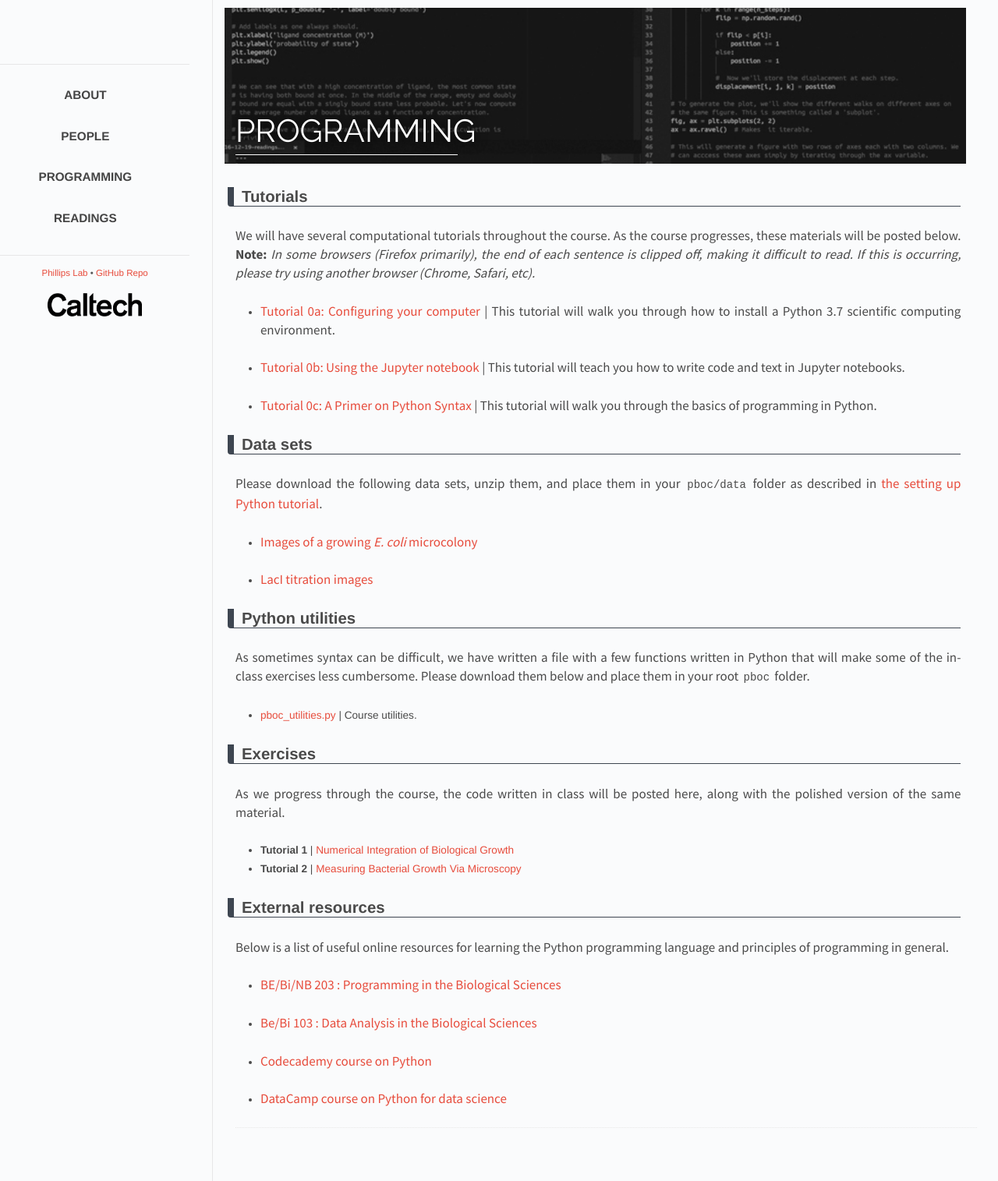
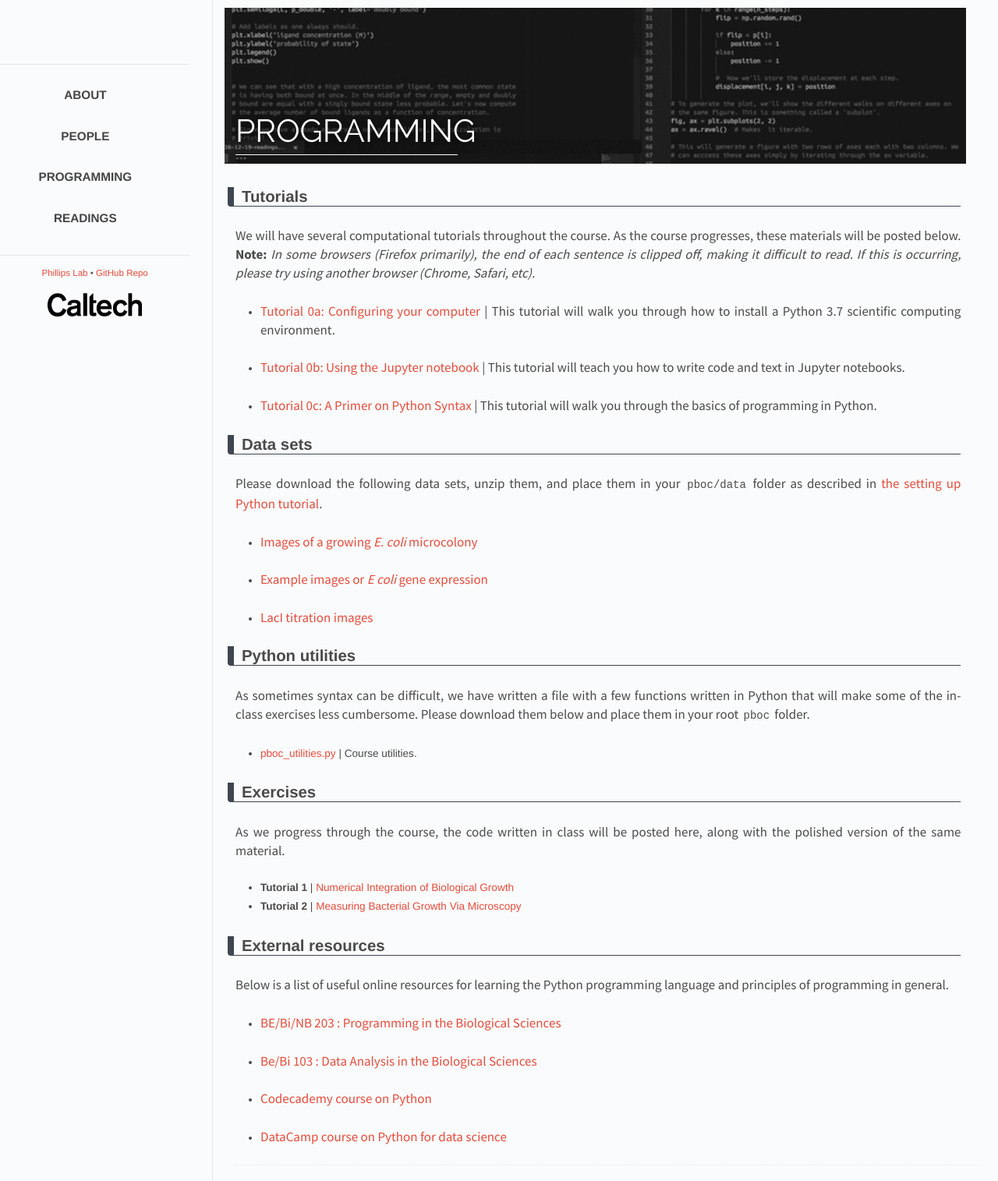
Before and after one commit to RPGroup-PBoC/ncbs_pboc, a Jekyll site: the page built from _posts/2017-01-25-code.md, in a window 1280 px wide. Shown: the whole page at 78% size. Built offline with Jekyll 4.4.1, drawn with Linux system fonts in a browser that asks for light colours.

Commit message:
add link to example images for gene expression analysis

```diff
--- a/_posts/2017-01-25-code.md
+++ b/_posts/2017-01-25-code.md
@@ -23,6 +23,8 @@ progresses, these materials will be posted below. **Note:** *In some browsers (F
 Please download the following data sets, unzip them, and place them in your `pboc/data` folder as described in [the setting up Python tutorial]({{ site.baseurl}}/code/t0a_setting_up_python.html).
 
 * [Images of a growing *E. coli* microcolony](http://www.rpdata.caltech.edu/courses/course_data/ecoli_growth.zip)
+
+* [Example images or *E coli* gene expression](http://www.rpgroup.caltech.edu/courses/bi1_2017/data/ecoli_images.zip)
 
 * [LacI titration images](http://rpdata.caltech.edu/courses/bi1_2017/data/lacI_titration.zip)
 
```
